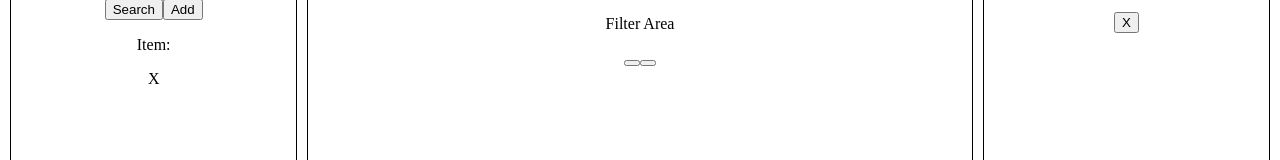
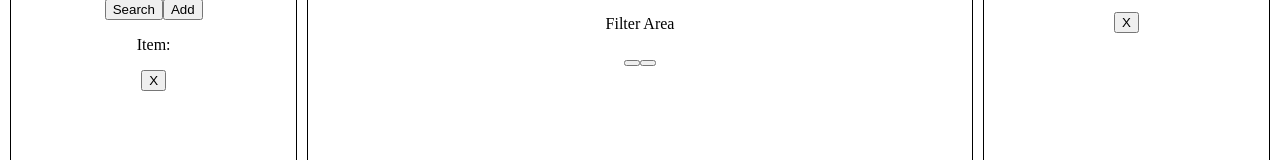
Before and after one commit to tgbeta/fridgefy-project, a React (Create React App) app: page / in a window 1280 px wide. Shown: the part 192-352 px from the top of the page. Built offline with nearby package versions, Linux system fonts and the light colour scheme.

Commit message:
myfridge

```diff
--- a/package.json
+++ b/package.json
@@ -6,6 +6,7 @@
     "@testing-library/jest-dom": "^5.16.5",
     "@testing-library/react": "^13.3.0",
     "@testing-library/user-event": "^13.5.0",
+    "axios": "^0.27.2",
     "firebase": "^9.9.3",
     "react": "^18.2.0",
     "react-dom": "^18.2.0",
--- a/src/App.css
+++ b/src/App.css
@@ -62,4 +62,5 @@ body {
 
 .column-button{
   margin: 10px 1px;
+
 }
--- a/src/components/MyFridge/MyFridge.jsx
+++ b/src/components/MyFridge/MyFridge.jsx
@@ -15,7 +15,7 @@ class MyFridge extends Component {
             </div>
             <div>
               <p>Item:</p>
-              <p>X</p>
+              <button>X</button>
             </div>
           </StyledMyFridge>
         );
--- a/src/components/MyFridge/StyledMyFridge.js
+++ b/src/components/MyFridge/StyledMyFridge.js
@@ -5,6 +5,8 @@ const StyledMyFridge = styled.section`
   height: 100vh;
   border: 1px solid black;
   border-radius: 5px;
+
 `;
 
+
 export default StyledMyFridge;
```
Also changed, not shown: 1 other file (tests, documents, lock files or other folders).
